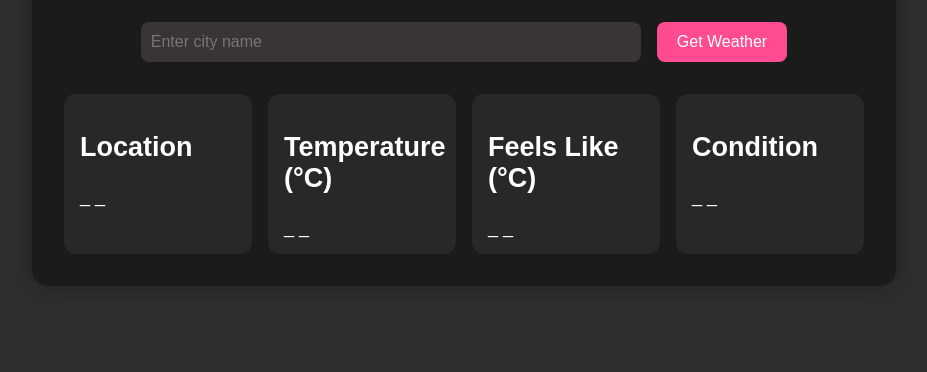
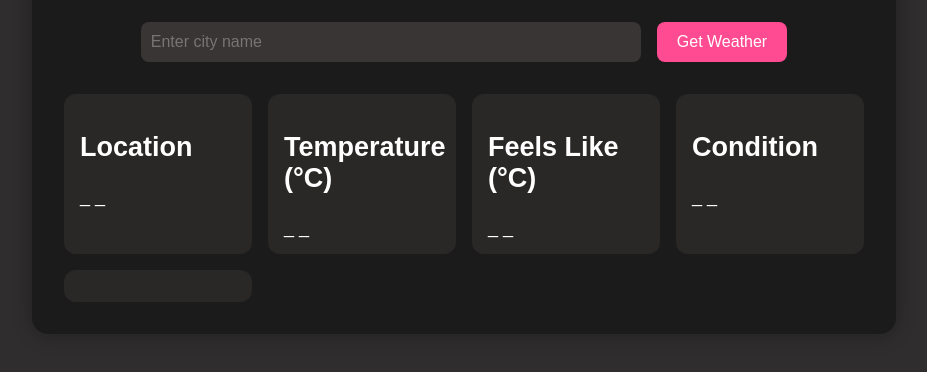
Before and after one commit to suvancodes/My_Weather_App, a plain HTML site: page index.html in a window 1280 px wide. Shown: the part 218-590 px from the top of the page, without its empty margins (176-1103 px from the left). Drawn offline with Linux system fonts and the light colour scheme.

Commit message:
Update index.html

```diff
--- a/index.html
+++ b/index.html
@@ -35,9 +35,12 @@
           <div id="feel-res">_ _</div>
         </div>
 
-        <div class="card" id="condi-con">
+        <div class="card"  id="condi-con">
           <h2>Condition</h2>
           <div id="condi-res">_ _</div>
+        </div>
+        <div class="card card1" id="other-con">
+
         </div>
       </div>
 
```
